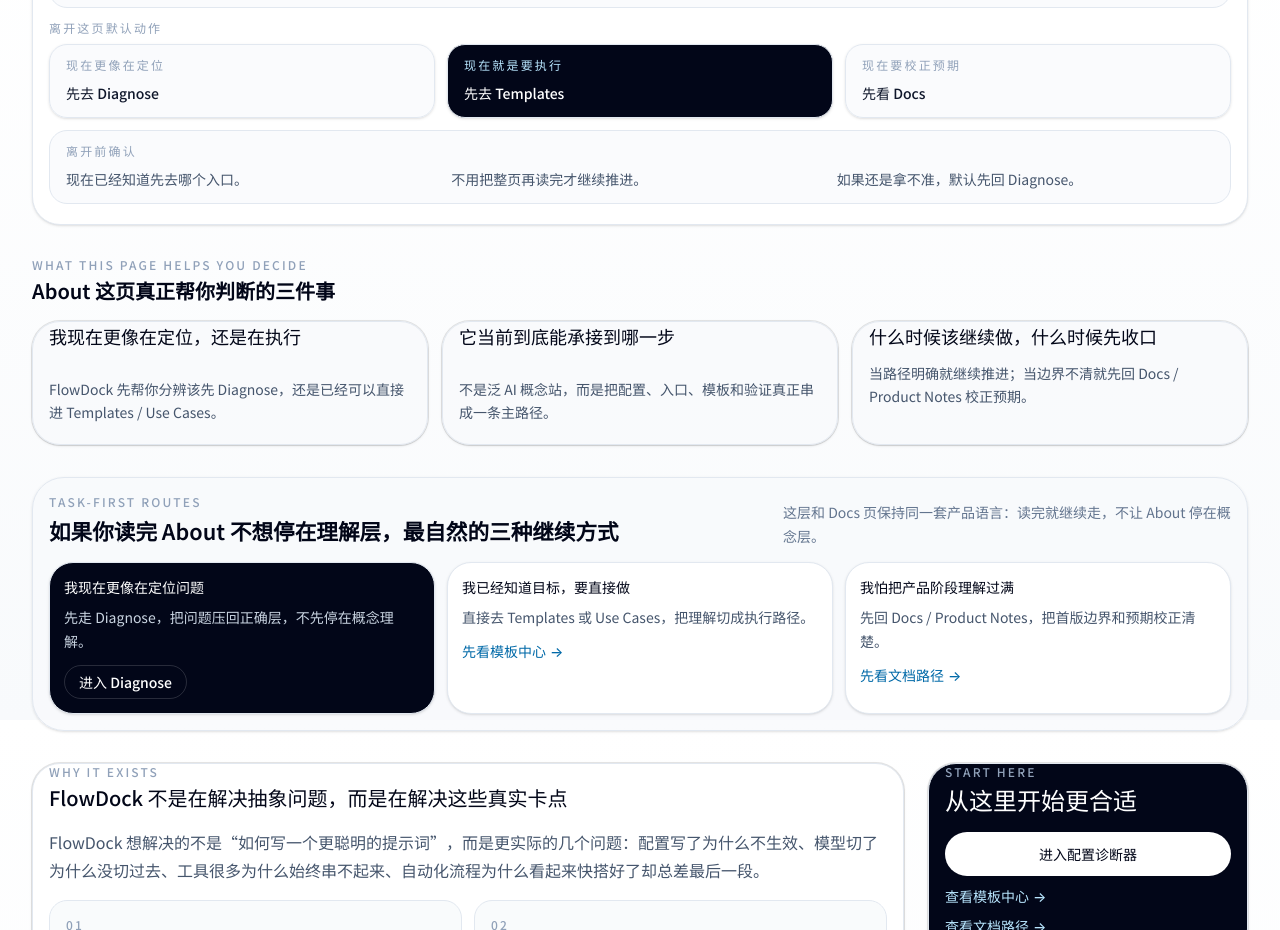
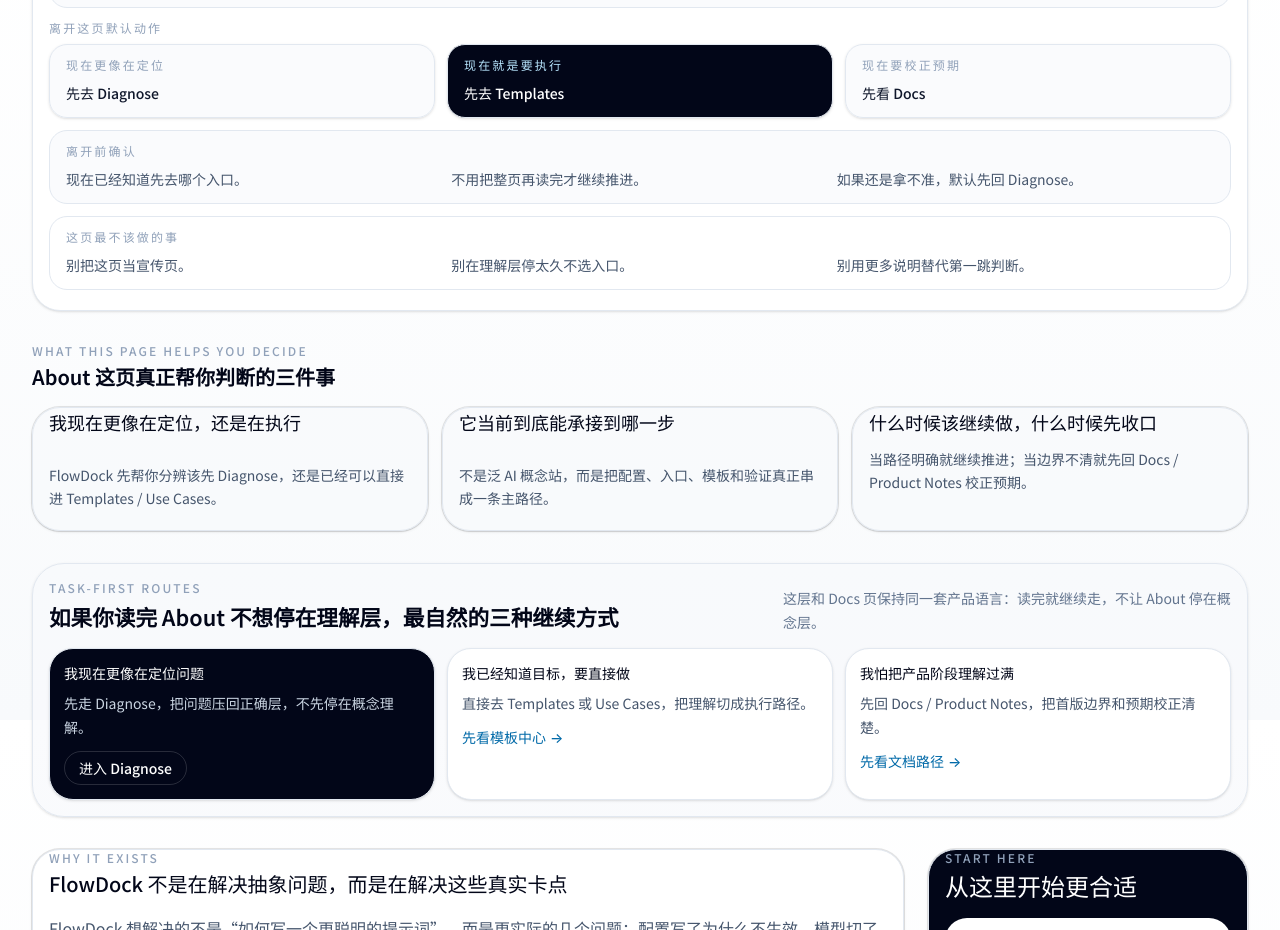
Before and after one commit to qz057/-123, a Next.js app: page /about in a window 1280 px wide. Shown: the part 880-1810 px from the top of the page. Built offline with nearby package versions, Linux system fonts and the light colour scheme.

Commit message:
feat: finalize FlowDock finish-pass guidance

```diff
--- a/app/about/page.tsx
+++ b/app/about/page.tsx
@@ -133,6 +133,12 @@
   "如果还是不确定，先回 Diagnose，而不是继续补说明。",
 ] as const;
 
+const dontDoStrip = [
+  "别把这页当宣传页。",
+  "别在理解层停太久不选入口。",
+  "别用更多说明替代第一跳判断。",
+] as const;
+
 export default function AboutPage() {
   return (
     <div className="mx-auto max-w-7xl px-4 py-8 sm:px-6 sm:py-9 lg:px-8">
@@ -226,12 +232,22 @@
                 ))}
               </div>
             </div>
+            <div className="space-y-3">
               <div className="rounded-2xl border border-slate-200 bg-slate-50/70 px-4 py-3">
                 <p className="text-xs font-medium uppercase tracking-[0.18em] text-slate-400">离开前确认</p>
                 <div className="mt-2 grid gap-2 sm:grid-cols-3">
                   {exitCheckStrip.map((item) => (
                     <p key={item} className="text-sm leading-6 text-slate-600">{item}</p>
                   ))}
+                </div>
+              </div>
+              <div className="rounded-2xl border border-slate-200 bg-white px-4 py-3">
+                <p className="text-xs font-medium uppercase tracking-[0.18em] text-slate-400">这页最不该做的事</p>
+                <div className="mt-2 grid gap-2 sm:grid-cols-3">
+                  {dontDoStrip.map((item) => (
+                    <p key={item} className="text-sm leading-6 text-slate-600">{item}</p>
+                  ))}
+                </div>
               </div>
             </div>
           </div>
--- a/app/diagnose/page.tsx
+++ b/app/diagnose/page.tsx
@@ -1173,6 +1173,14 @@
               </ul>
             </div>
           </div>
+          <div className="mt-3 rounded-2xl border border-white/10 bg-white/5 p-4">
+            <p className="text-xs font-medium uppercase tracking-[0.18em] text-slate-400">二次排查摘要</p>
+            <div className="mt-2 grid gap-2 sm:grid-cols-3">
+              <p className="text-sm leading-6 text-slate-300">先缩变量，不继续放大动作。</p>
+              <p className="text-sm leading-6 text-slate-300">再看最小验证是支持、反证，还是只给噪音。</p>
+              <p className="text-sm leading-6 text-slate-300">最后再决定继续当前分支、转旁支，还是升级处理层。</p>
+            </div>
+          </div>
         </div>
 
         {(onReset || onLoadExample || onJumpToExamples || onJumpToInput) && (
--- a/app/docs/page.tsx
+++ b/app/docs/page.tsx
@@ -216,6 +216,12 @@
   "如果还拿不准，先去 Diagnose，而不是继续横跳。",
 ] as const;
 
+const dontDoStrip = [
+  "别把这页当执行页。",
+  "别为了看全内容推迟第一跳。",
+  "别在目录层反复横跳。",
+] as const;
+
 export default function DocsPage() {
   return (
     <div className="mx-auto max-w-7xl px-4 py-8 sm:px-6 sm:py-9 lg:px-8">
@@ -305,12 +311,22 @@
                 ))}
               </div>
             </div>
+            <div className="space-y-3">
               <div className="rounded-2xl border border-slate-200 bg-slate-50/70 px-4 py-3">
                 <p className="text-xs font-medium uppercase tracking-[0.18em] text-slate-400">离开前确认</p>
                 <div className="mt-2 grid gap-2 sm:grid-cols-3">
                   {exitCheckStrip.map((item) => (
                     <p key={item} className="text-sm leading-6 text-slate-600">{item}</p>
                   ))}
+                </div>
+              </div>
+              <div className="rounded-2xl border border-slate-200 bg-white px-4 py-3">
+                <p className="text-xs font-medium uppercase tracking-[0.18em] text-slate-400">这页最不该做的事</p>
+                <div className="mt-2 grid gap-2 sm:grid-cols-3">
+                  {dontDoStrip.map((item) => (
+                    <p key={item} className="text-sm leading-6 text-slate-600">{item}</p>
+                  ))}
+                </div>
               </div>
             </div>
           </div>
--- a/app/templates/[slug]/page.tsx
+++ b/app/templates/[slug]/page.tsx
@@ -393,12 +393,22 @@
                   ]}
                 />
               </div>
+              <div className="space-y-3">
                 <div className="rounded-2xl border border-slate-200 bg-slate-50/70 p-4">
                   <p className="text-xs font-medium uppercase tracking-[0.18em] text-slate-400">交付前最后确认</p>
                   <div className="mt-2 grid gap-2 sm:grid-cols-3">
                     <p className="text-sm leading-6 text-slate-600">第一跳别人一看就知道从哪开。</p>
                     <p className="text-sm leading-6 text-slate-600">done signal 不是一次偶发，而是还能复现。</p>
                     <p className="text-sm leading-6 text-slate-600">如果还会被别的分支拉走，就先别当正式交付。</p>
+                  </div>
+                </div>
+                <div className="rounded-2xl border border-slate-200 bg-white p-4">
+                  <p className="text-xs font-medium uppercase tracking-[0.18em] text-slate-400">完成定义</p>
+                  <div className="mt-2 grid gap-2 sm:grid-cols-3">
+                    <p className="text-sm leading-6 text-slate-600">别人接手不需要先猜当前层级。</p>
+                    <p className="text-sm leading-6 text-slate-600">最小验证和 done signal 都说得清。</p>
+                    <p className="text-sm leading-6 text-slate-600">回滚顺序和下一跳资源都已经写明白。</p>
+                  </div>
                 </div>
               </div>
             </CardContent>
--- a/app/use-cases/[slug]/page.tsx
+++ b/app/use-cases/[slug]/page.tsx
@@ -355,12 +355,22 @@
                   ]}
                 />
               </div>
+              <div className="space-y-3">
                 <div className="rounded-2xl border border-slate-200 bg-slate-50/70 p-4">
                   <p className="text-xs font-medium uppercase tracking-[0.18em] text-slate-400">交付前最后确认</p>
                   <div className="mt-2 grid gap-2 sm:grid-cols-3">
                     <p className="text-sm leading-6 text-slate-600">第一跳别人一看就知道从哪开。</p>
                     <p className="text-sm leading-6 text-slate-600">done signal 不是一次偶发，而是还能复现。</p>
                     <p className="text-sm leading-6 text-slate-600">如果还会被别的分支拉走，就先别当正式交付。</p>
+                  </div>
+                </div>
+                <div className="rounded-2xl border border-slate-200 bg-white p-4">
+                  <p className="text-xs font-medium uppercase tracking-[0.18em] text-slate-400">完成定义</p>
+                  <div className="mt-2 grid gap-2 sm:grid-cols-3">
+                    <p className="text-sm leading-6 text-slate-600">别人接手不需要先猜当前层级。</p>
+                    <p className="text-sm leading-6 text-slate-600">最小真测和 done signal 都说得清。</p>
+                    <p className="text-sm leading-6 text-slate-600">回滚顺序和下一跳资源都已经写明白。</p>
+                  </div>
                 </div>
               </div>
             </CardContent>
```
Lines whose indentation alone changed are shown as unchanged.
